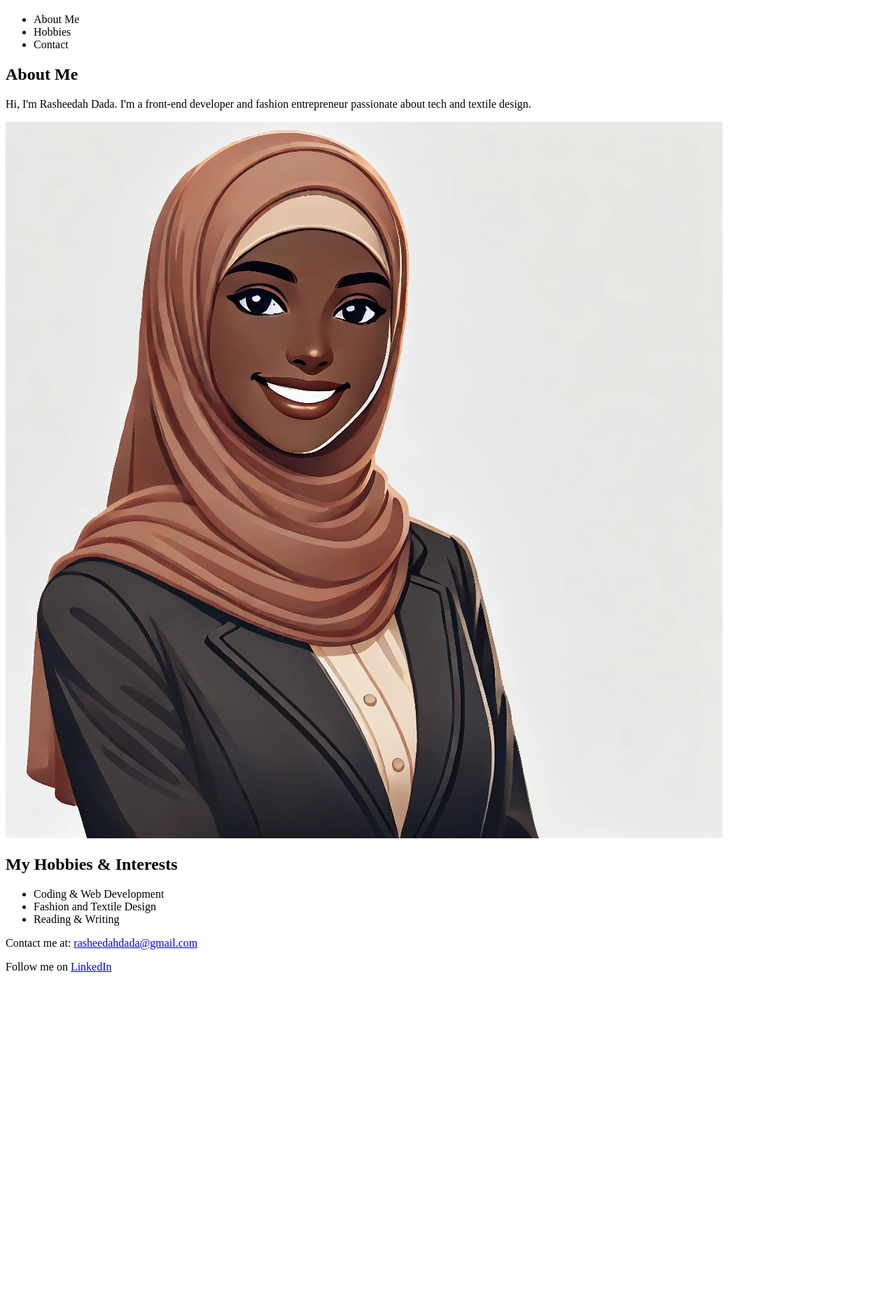
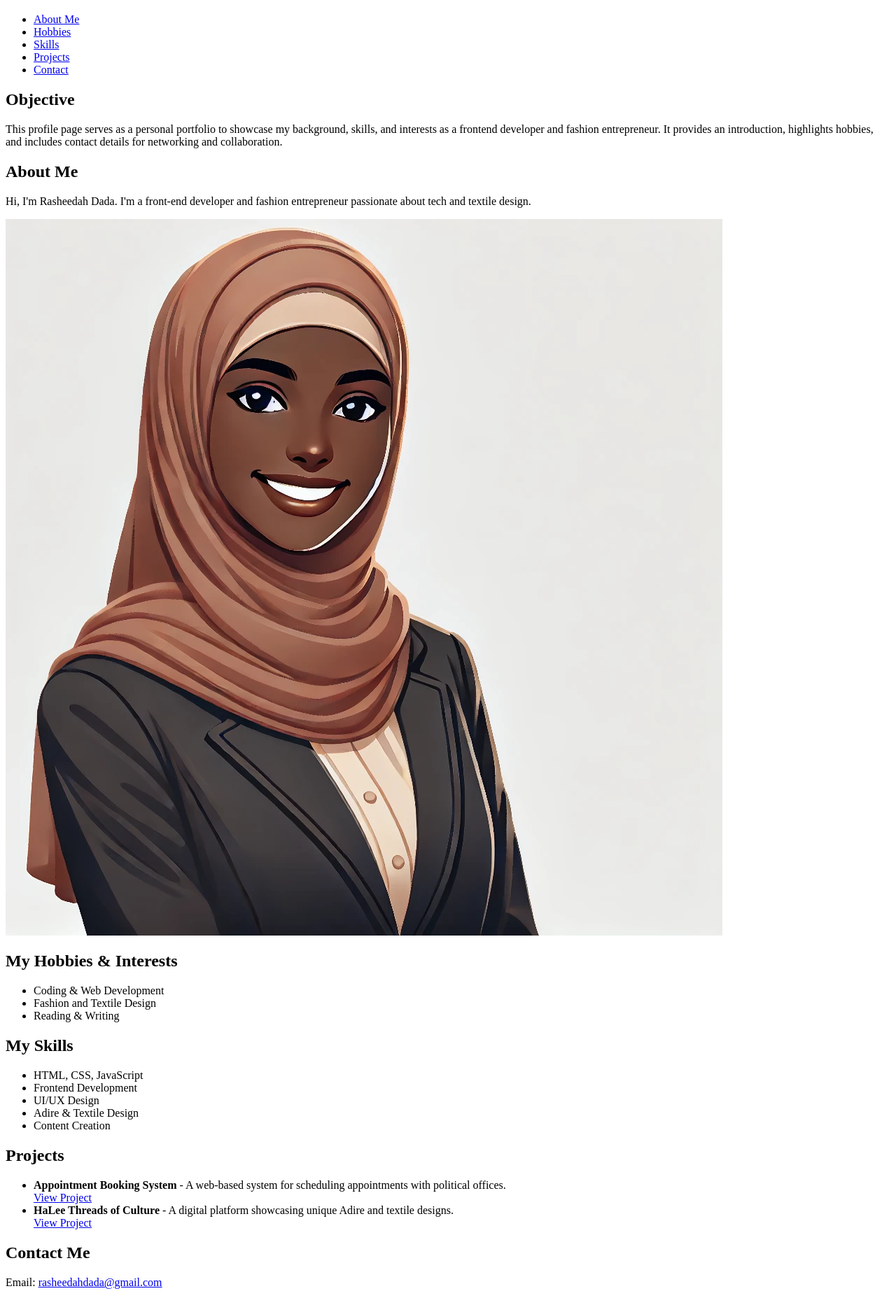
Before and after one commit to DoctorRash/personal-profile, a plain HTML site: page index.html in a window 1280 px wide. Shown: the part 61-1916 px from the top of the page at 70% size. Before the commit the page ends 1468 px from the top, so only its background shows below. Drawn offline with Linux system fonts and the light colour scheme.

Commit message:
Update index.html

```diff
--- a/index.html
+++ b/index.html
@@ -1,8 +1,8 @@
 <!DOCTYPE html>
 <html lang="en">
 <head>
-    <meta charset="UTF-8">
-    <meta name="viewport" content="width=device-width, initial-scale=1.0">
+    <meta charset="UTF-8" />
+    <meta name="viewport" content="width=device-width, initial-scale=1.0" />
     <title>My Profile</title>
 </head>
 <body>
@@ -12,22 +12,30 @@
         <h1>My Profile</h1>
         <nav>
             <ul>
-                <li>About Me</li>
-                <li>Hobbies</li>
-                <li>Contact</li>
+                <li><a href="#about">About Me</a></li>
+                <li><a href="#hobbies">Hobbies</a></li>
+                <li><a href="#skills">Skills</a></li>
+                <li><a href="#projects">Projects</a></li>
+                <li><a href="#contact">Contact</a></li>
             </ul>
         </nav>
     </header>
 
+    <!-- Objective Section -->
+    <section>
+        <h2>Objective</h2>
+        <p>This profile page serves as a personal portfolio to showcase my background, skills, and interests as a frontend developer and fashion entrepreneur. It provides an introduction, highlights hobbies, and includes contact details for networking and collaboration.</p>
+    </section>
+
     <!-- Bio Section -->
-    <section>
+    <section id="about">
         <h2>About Me</h2>
         <p>Hi, I'm Rasheedah Dada. I'm a front-end developer and fashion entrepreneur passionate about tech and textile design.</p>
-        <img src="./My Avatar.webp" alt="My Profile Picture">
+        <img src="./My Avatar.webp" alt="My Profile Picture" />
     </section>
 
     <!-- Hobbies/Interests Section -->
-    <section>
+    <section id="hobbies">
         <h2>My Hobbies & Interests</h2>
         <ul>
             <li>Coding & Web Development</li>
@@ -36,10 +44,39 @@
         </ul>
     </section>
 
+    <!-- Skills Section -->
+    <section id="skills">
+        <h2>My Skills</h2>
+        <ul>
+            <li>HTML, CSS, JavaScript</li>
+            <li>Frontend Development</li>
+            <li>UI/UX Design</li>
+            <li>Adire & Textile Design</li>
+            <li>Content Creation</li>
+        </ul>
+    </section>
+
+    <!-- Projects Section -->
+    <section id="projects">
+        <h2>Projects</h2>
+        <ul>
+            <li>
+                <strong>Appointment Booking System</strong> - A web-based system for scheduling appointments with political offices. <br>
+                <a href="#">View Project</a>
+            </li>
+            <li>
+                <strong>HaLee Threads of Culture</strong> - A digital platform showcasing unique Adire and textile designs. <br>
+                <a href="#">View Project</a>
+            </li>
+        </ul>
+    </section>
+
     <!-- Footer Section -->
-    <footer>
-        <p>Contact me at: <a href="mailto:rasheedahdada@gmail.com">rasheedahdada@gmail.com</a></p>
+    <footer id="contact">
+        <h2>Contact Me</h2>
+        <p>Email: <a href="mailto:rasheedahdada@gmail.com">rasheedahdada@gmail.com</a></p>
         <p>Follow me on <a href="https://linkedin.com/in/rasheedah-dada-35b1a2232">LinkedIn</a></p>
+        <p><strong>Let's connect and build something amazing together!</strong></p>
     </footer>
 
 </body>
```
